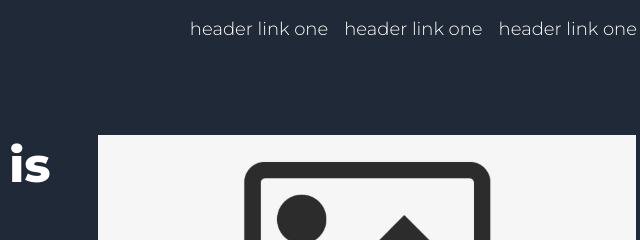
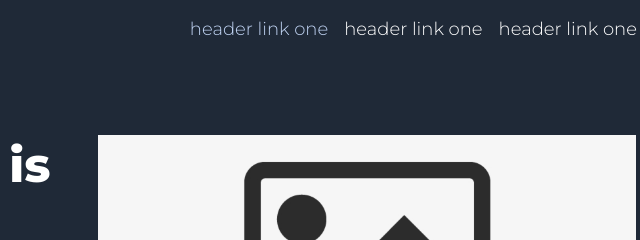
Before and after one commit to KuznetsovaMaria/Landing-page, a plain HTML site: page index.html in a window 1280 px wide. In both pictures the pointer is over the link 744 px from the left and 29 px from the top of the page. Shown: the top 240 px of the page, 485-1125 px from the left. Drawn offline with Linux system fonts and the light colour scheme.

Commit message:
Add :hover changes

```diff
--- a/style.css
+++ b/style.css
@@ -50,6 +50,10 @@
     text-decoration: none;
     color: white;
     font-size: 18px;
+}
+
+a:hover {
+    color: #bfd2f1;
 }
 
 .navigation {
```
